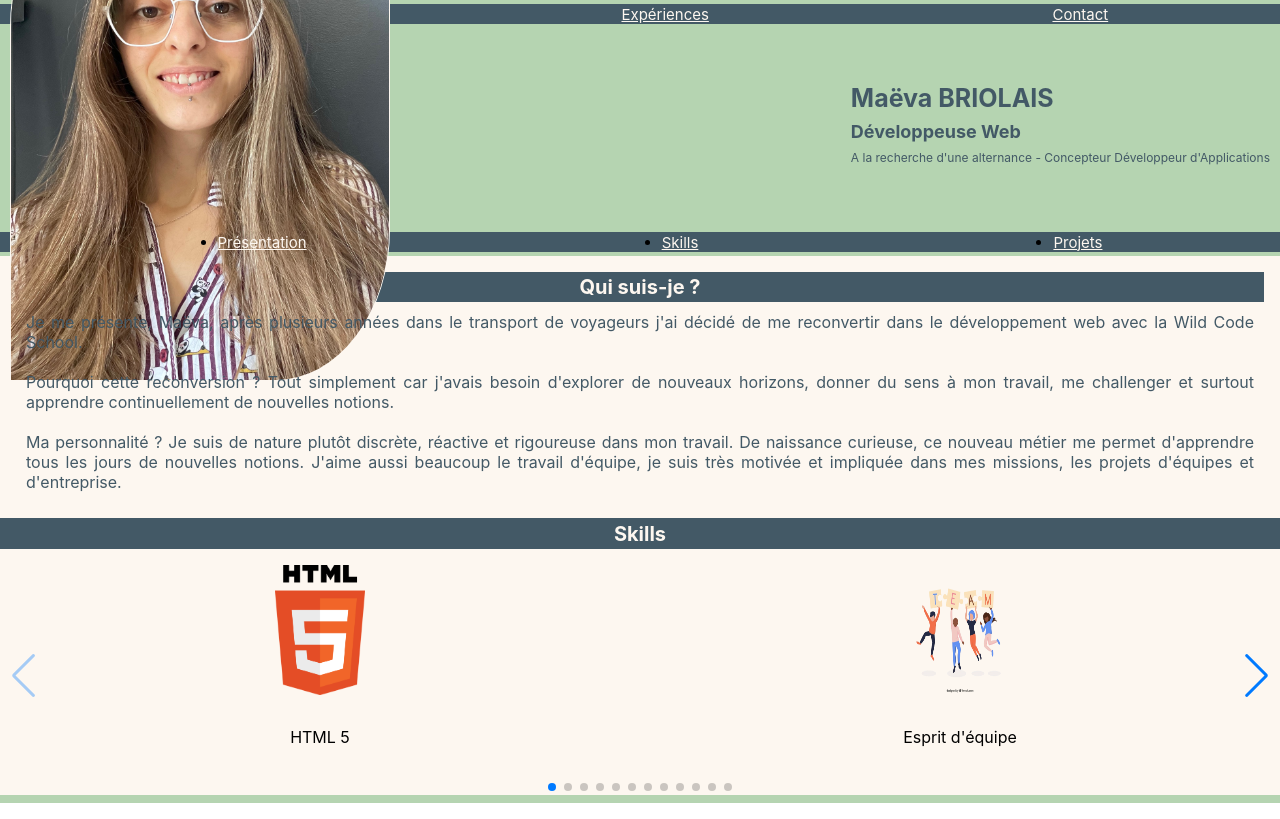
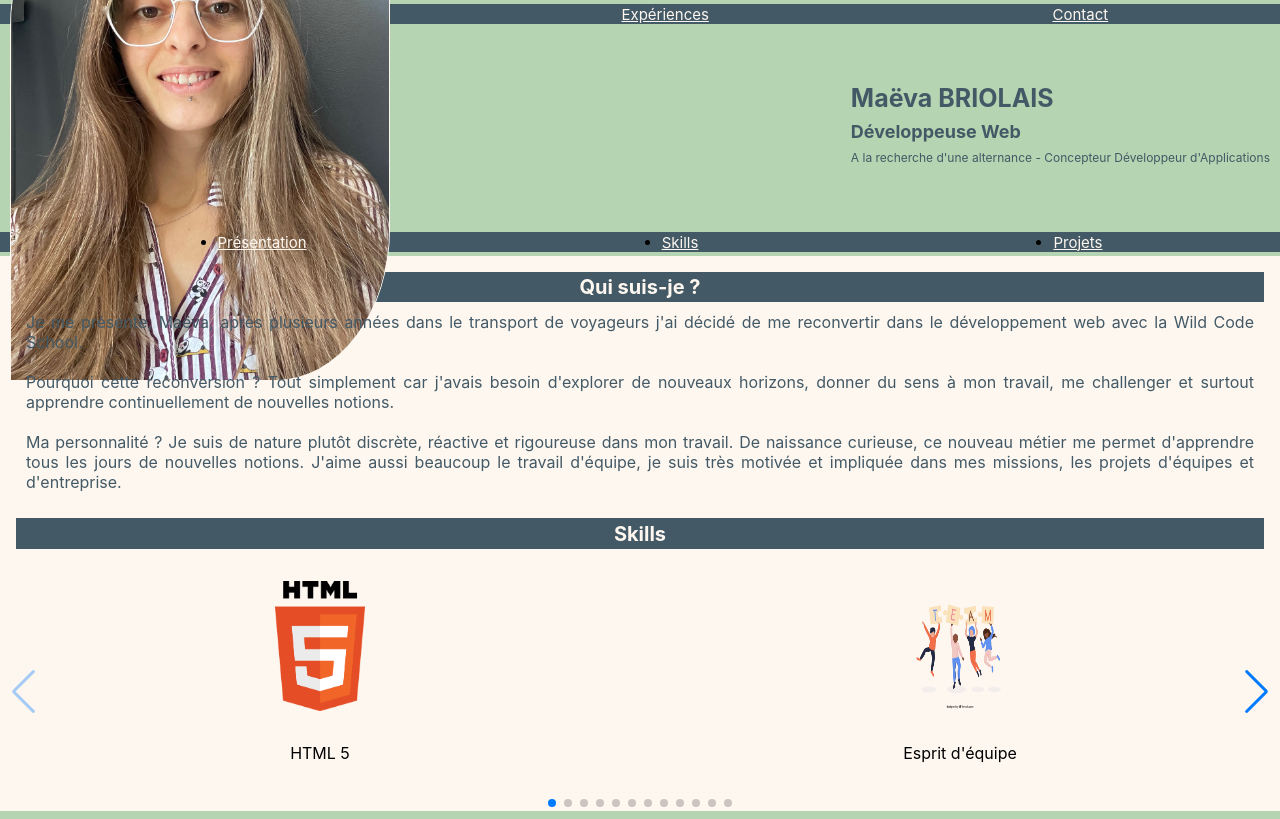
Before and after one commit to MaevaBriolais/React_Portfolio, a React (Vite) app in the folder my-react-app/: page / in a window 1280 px wide. Built offline with nearby package versions, Linux system fonts and the light colour scheme.

Commit message:
Change css h1 skills

```diff
--- a/my-react-app/src/CSS/skills.scss
+++ b/my-react-app/src/CSS/skills.scss
@@ -1,8 +1,12 @@
+.title{
+    background-color: var(--main-color);
+    h1{
+        margin: 0 1rem 1rem 1rem;
+    }
     .skills {
         border-top: .5rem;
         border-bottom: .5rem solid var(--second-main-color);
         padding: 1rem;
-    background-color: var(--main-color);
         display: flex;
         flex-direction: column;
         align-items: center;
@@ -19,3 +23,4 @@
             font-size: 1rem;
         }
     }
+}
--- a/my-react-app/src/components/Skills.jsx
+++ b/my-react-app/src/components/Skills.jsx
@@ -11,8 +11,8 @@ import 'swiper/css/pagination';
 
 function Skills() {
   return (
-    <>
-    <h1> Skills </h1>
+    <div className="title">
+    <h1 > Skills </h1>
     <Swiper
     slidesPerView={2}
     spaceBetween={0}
@@ -35,7 +35,7 @@ function Skills() {
       ))}
 
     </Swiper>
-    </>
+    </div>
   );
 }
 export default Skills;
```
Lines whose indentation alone changed are shown as unchanged.
